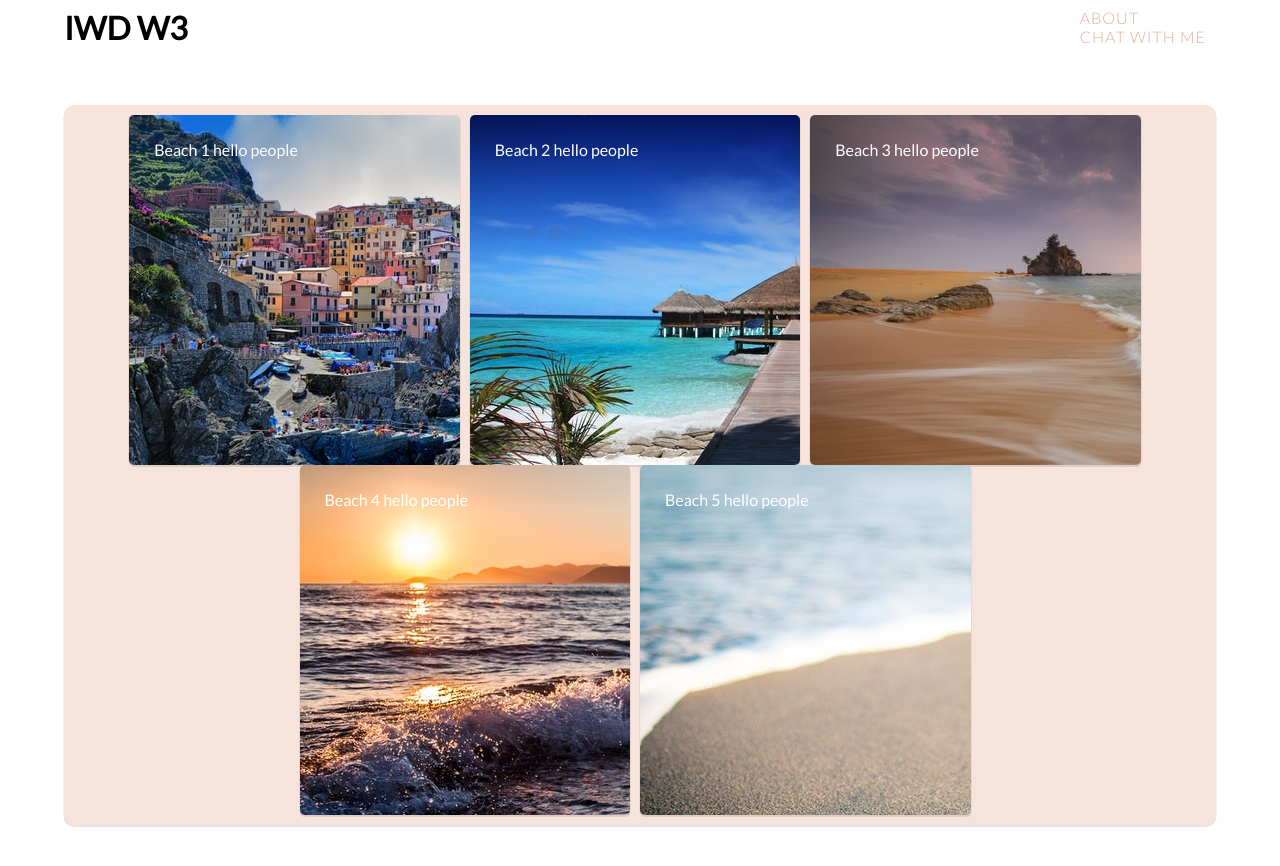
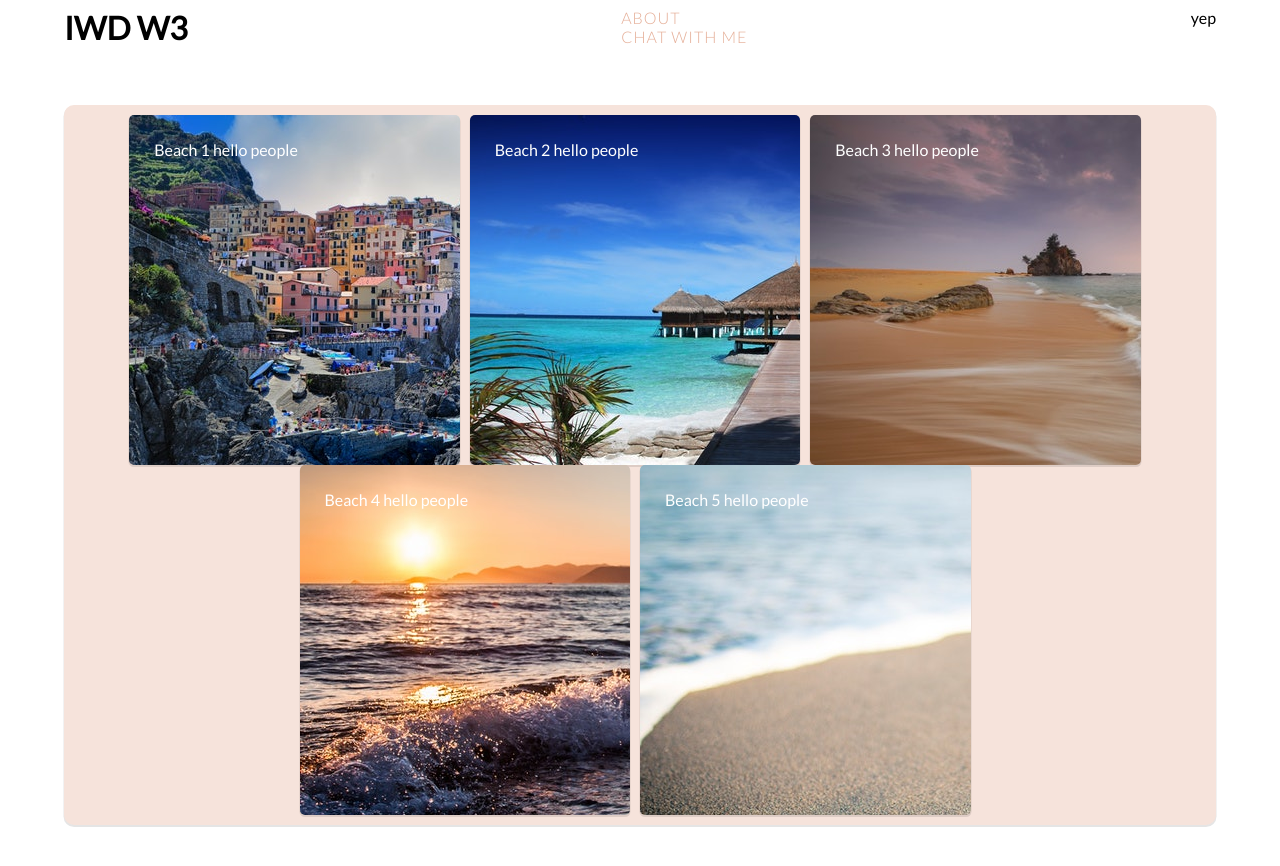
Before and after one commit to codingpixi/wk3-top-5, a plain HTML site: page index.html in a window 1280 px wide. Drawn offline with Linux system fonts and the light colour scheme.

```diff
--- a/index.html
+++ b/index.html
@@ -17,6 +17,7 @@
             <li> <a href="#">About</a></li>
             <li> <a href="https://calendly.com/detrasheard" target="_blank">Chat with Me</a></li>
         </ul>
+        <p>yep</p>
     </header>
     <div class="gallery-container">
         <div class="top-5 box-1 img-gallery">Beach 1 hello people</div>
```
